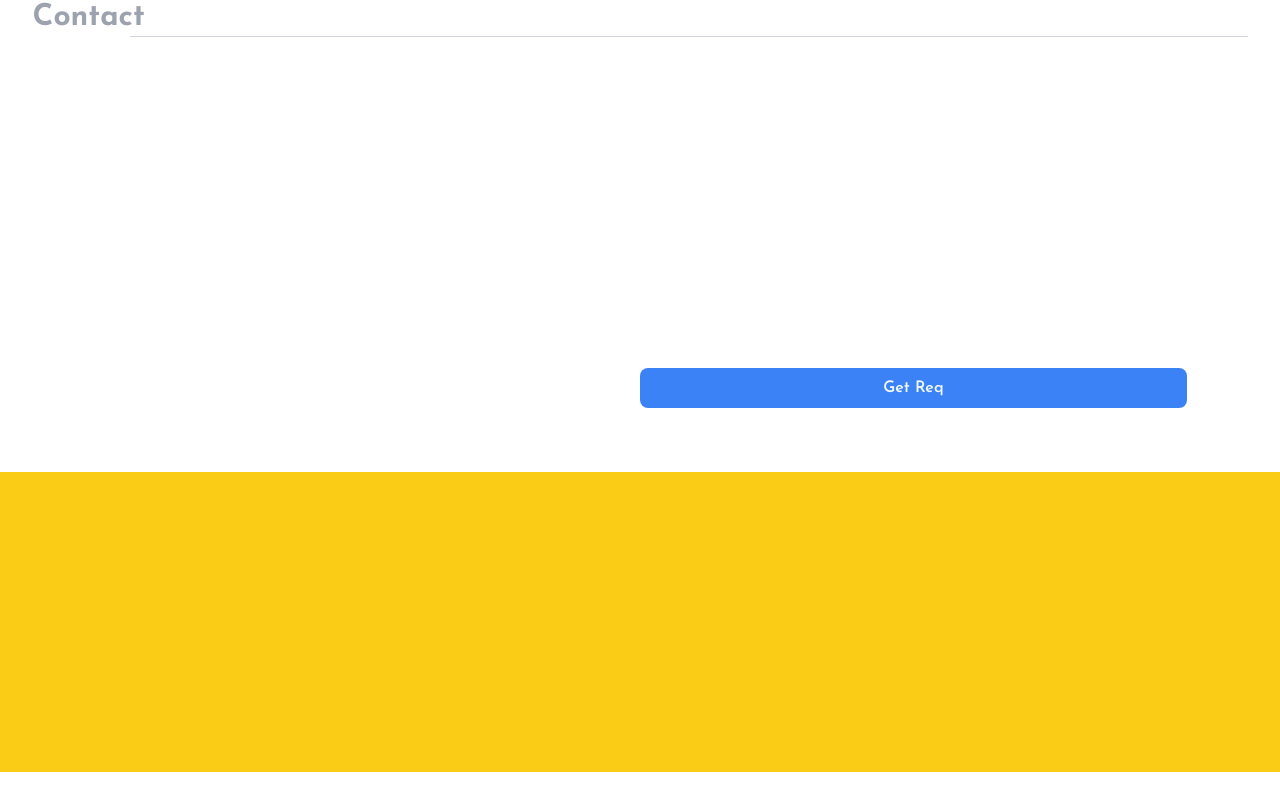
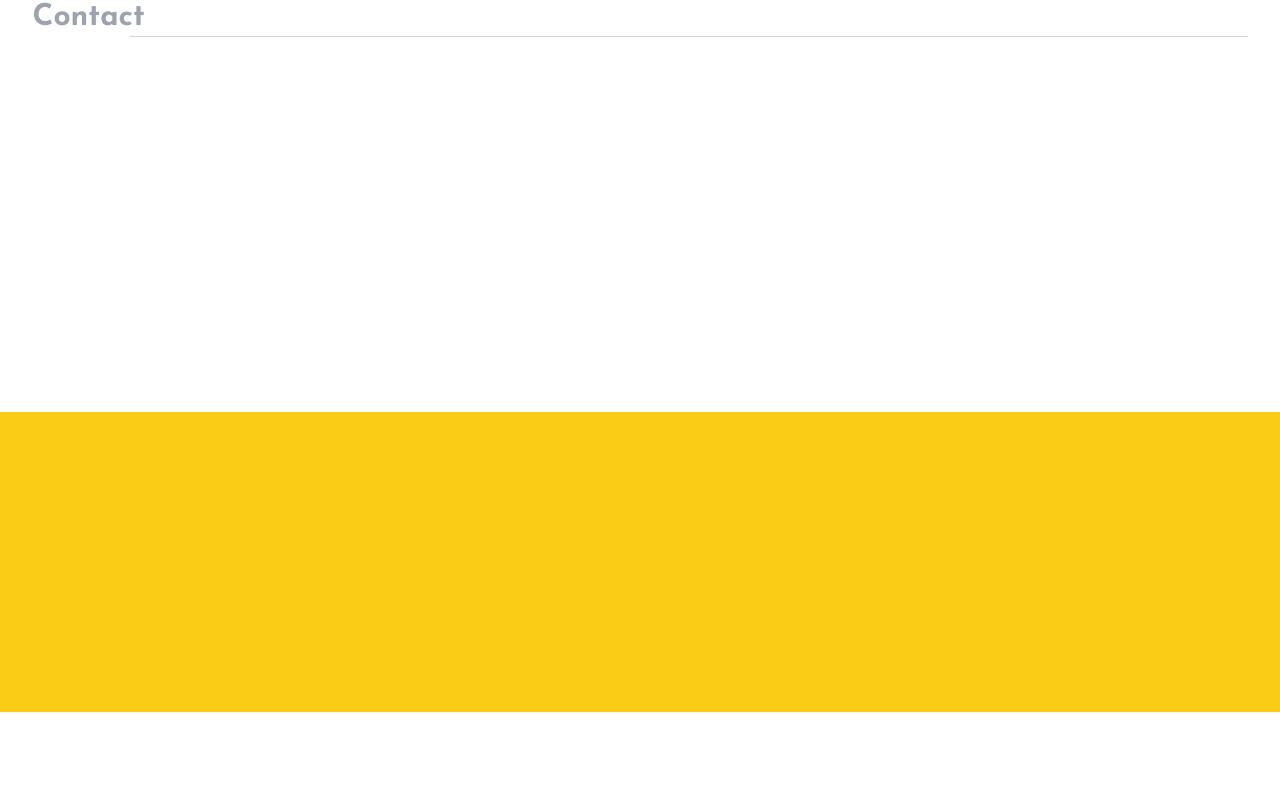
Before and after one commit to MalikMohsin5885/portfolio, a React (Vite) app: page / in a window 1280 px wide. Shown: the part 2565-3375 px from the top of the page. After the commit the page ends 3337 px from the top, so only its background shows below. Built offline with nearby package versions, Linux system fonts and the light colour scheme.

Commit message:
get req removed

```diff
--- a/src/components/contact/Contact.jsx
+++ b/src/components/contact/Contact.jsx
@@ -20,11 +20,10 @@ const Contact = () => {
     e.preventDefault();
 
     try {
-      const response = await fetch("https://backend-lilac-chi.vercel.app/contact", {
+      const response = await fetch("https://portfolio-backened-yogb.onrender.com/contact", {
         method: "POST",
         headers: {
           "Content-Type": "application/json",
-          // "Access-Control-Allow-Origin" : "*",
         },
         body: JSON.stringify(formData),
       });
@@ -38,22 +37,6 @@ const Contact = () => {
     } catch (error) {
       console.error("Error:", error);
       alert("There was an error sending the message.");
-    }
-  };
-
-  const handleGetRequest = async () => {
-    try {
-      const response = await fetch("https://backend-lilac-chi.vercel.app/contact");
-      if (response.ok) {
-        const data = await response.json();
-        console.log("GET Response:", data);
-        alert("GET request was successful!");
-      } else {
-        alert("GET request failed.");
-      }
-    } catch (error) {
-      console.error("Error:", error);
-      alert("There was an error with the GET request.");
     }
   };
 
@@ -123,12 +106,6 @@ const Contact = () => {
               <RiSendPlaneFill />
             </button>
           </form>
-          <button
-            className="bg-blue-500 mt-5 w-full text-white font-semibold p-2 rounded-lg flex items-center justify-center space-x-1"
-            onClick={handleGetRequest}
-          >
-            <span>Get Req</span>
-          </button>
         </div>
       </div>
     </div>
```
